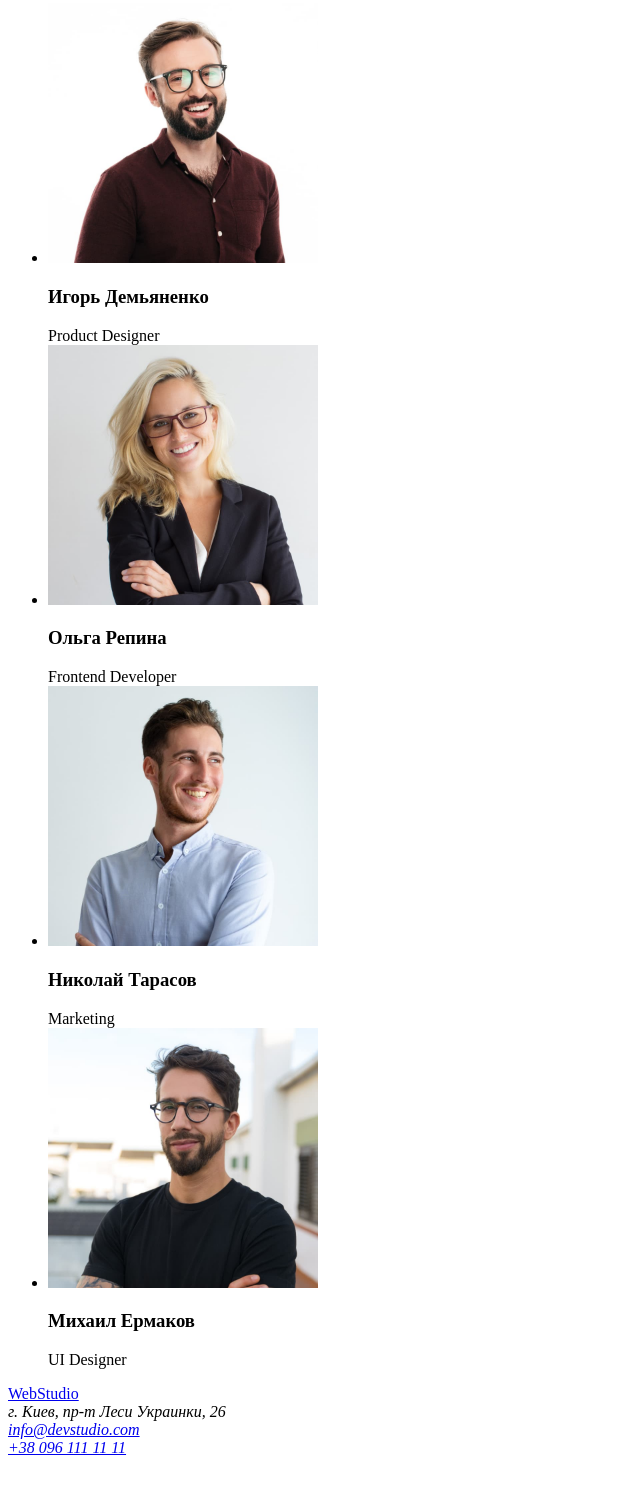
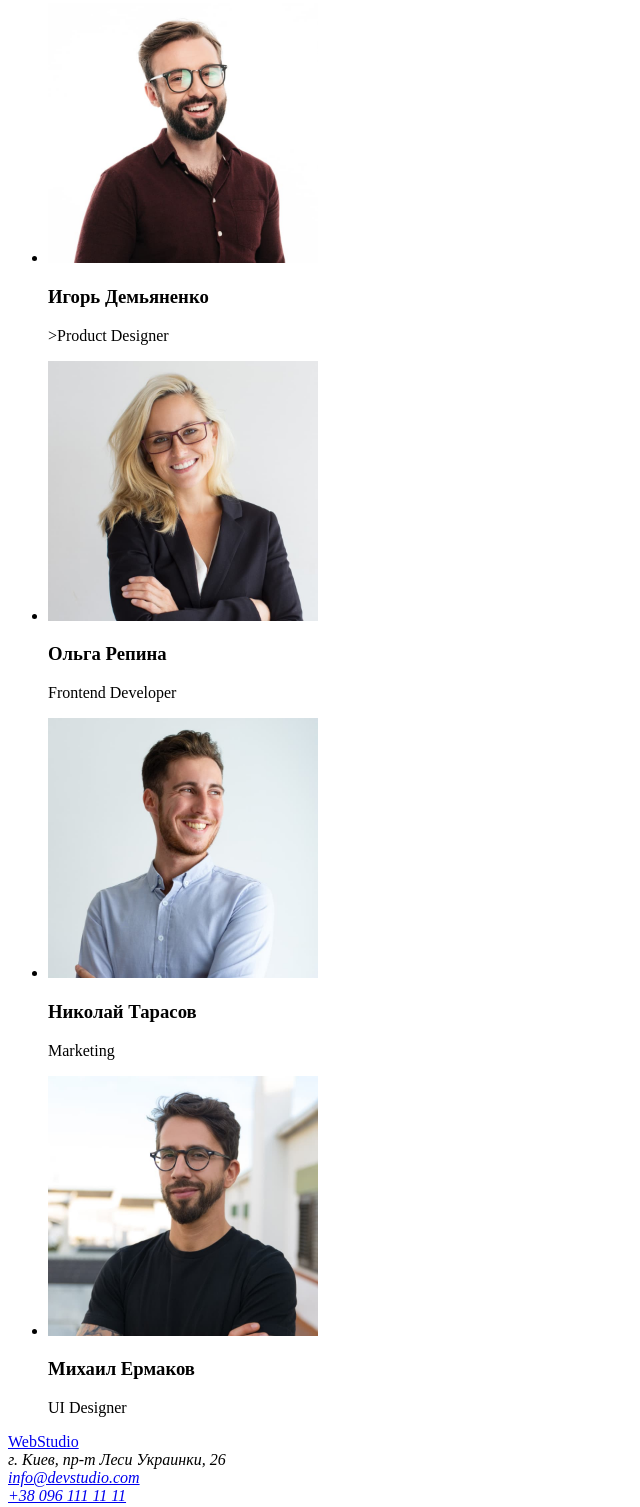
Before and after one commit to Evgenija-P/goit-markup-hw-01, a plain HTML site: page index.html in a window 1280 px wide. Shown: the part 1435-2942 px from the top of the page, without its empty margins (0-640 px from the left). Before the commit the page ends 2900 px from the top, so only its background shows below. Drawn offline with Linux system fonts and the light colour scheme.

Commit message:
Our team

```diff
--- a/index.html
+++ b/index.html
@@ -86,27 +86,19 @@
     <ul>
         <li>
             <img src="./images/photo-1.jpg" alt="Фото Игорь Демьяненко" width="270" height="260" />
-            <span>
-                <h3>Игорь Демьяненко</h3> Product Designer
-            </span>
+                <h3>Игорь Демьяненко</h3> <p lang="en"</html>>Product Designer</p>
         </li>
         <li>
             <img src="./images/photo-2.jpg" alt="Фото Ольга Репина" width="270" height="260" />
-            <span>
-                <h3>Ольга Репина</h3> Frontend Developer
-            </span>
+                <h3>Ольга Репина</h3> <p lang="en">Frontend Developer</p>
         </li>
         <li>
             <img src="./images/photo-3.jpg" alt="Фото Николай Тарасов" width="270" height="260" />
-            <span>
-                <h3>Николай Тарасов</h3> Marketing
-            </span>
+                <h3>Николай Тарасов</h3> <p lang="en">Marketing</p>
         </li>
         <li>
             <img src="./images/photo-4.jpg" alt="Фото Михаил Ермаков" width="270" height="260" />
-            <span>
-                <h3>Михаил Ермаков</h3> UI Designer
-            </span>
+                <h3>Михаил Ермаков</h3> <p lang="en">UI Designer</p>
         </li>
     </ul>
 </section>
```
